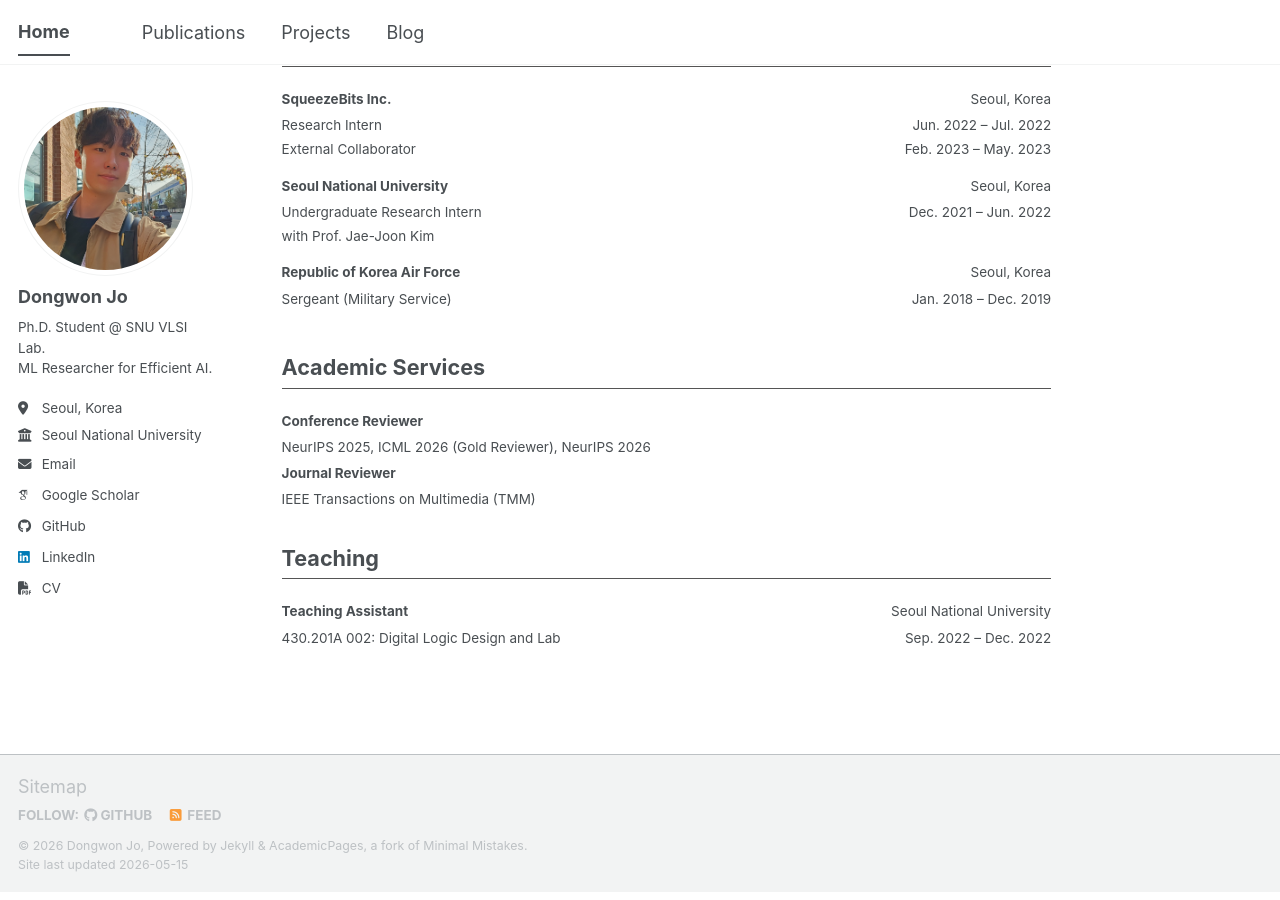
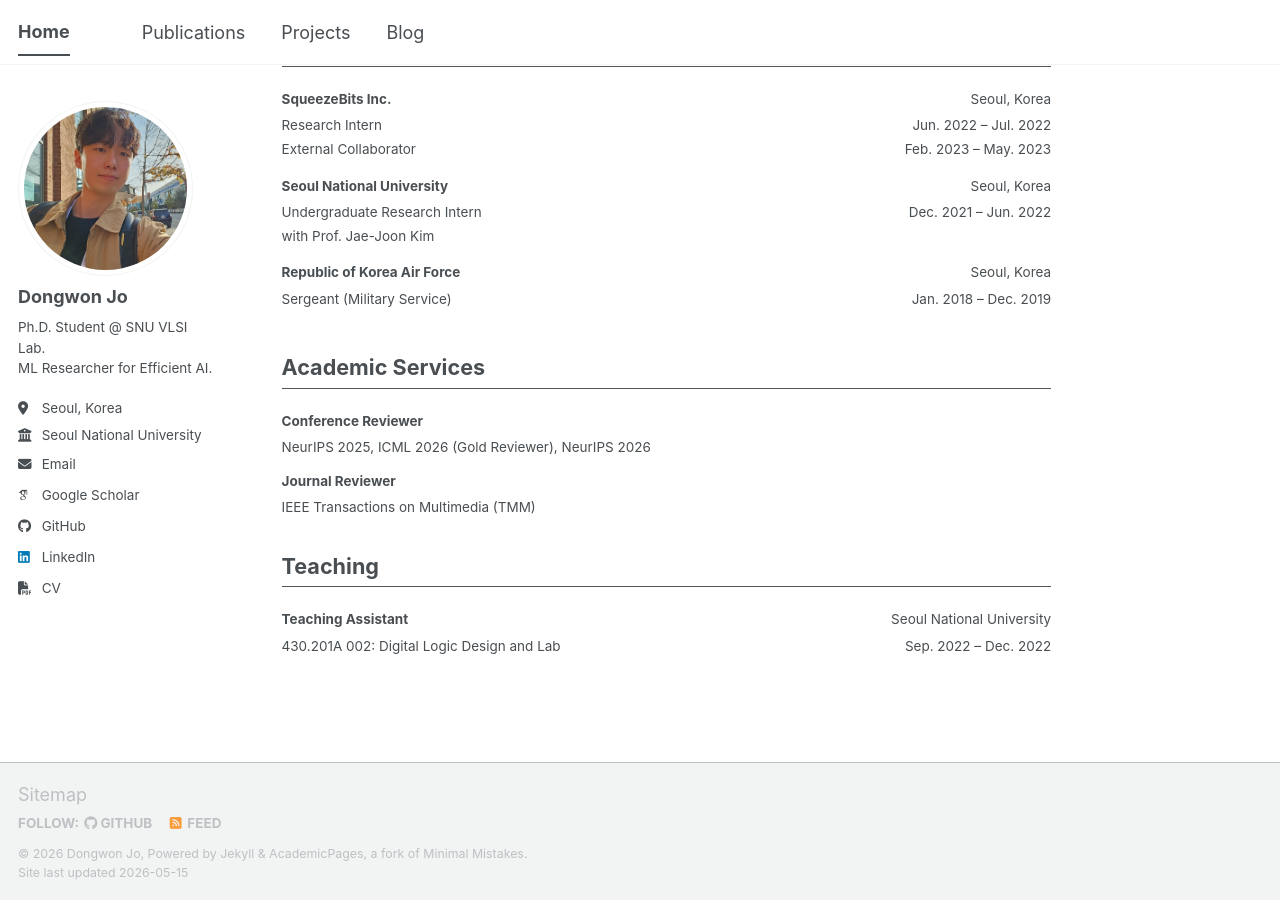
Before and after one commit to dongwonjo/dongwonjo.github.io, a Jekyll site: the page built from _pages/about.md, in a window 1280 px wide and 900 px high, scrolled down 1600 px. Built offline with Jekyll 4.4.1, drawn with Linux system fonts in a browser that asks for light colours; some web fonts are replaced; a script bundle is joined from its source files by our own code; library files that are not in the unit come from our copies; some of the changed lines change nothing that is shown.

Commit message:
Update about.md

```diff
--- a/_pages/about.md
+++ b/_pages/about.md
@@ -157,10 +157,10 @@
     <td style="border:none; text-align:right;"></td>
   </tr>
   <tr>
-    <td style="border:none; padding: 2px 0;" colspan="2">NeurIPS 2025, ICML 2026 (Gold Reviewer), NeurIPS 2026</td>
+    <td style="border:none; padding: 2px 0;" colspan="2">NeurIPS 2025, ICML 2026 (<stroing>Gold Reviewer</stroing>), NeurIPS 2026</td>
   </tr>
   <tr>
-    <td style="border:none; padding: 4px 0;"><strong>Journal Reviewer</strong></td>
+    <td style="border:none; padding: 12px 0 4px 0;"><strong>Journal Reviewer</strong></td>
     <td style="border:none; text-align:right;"></td>
   </tr>
   <tr>
```
